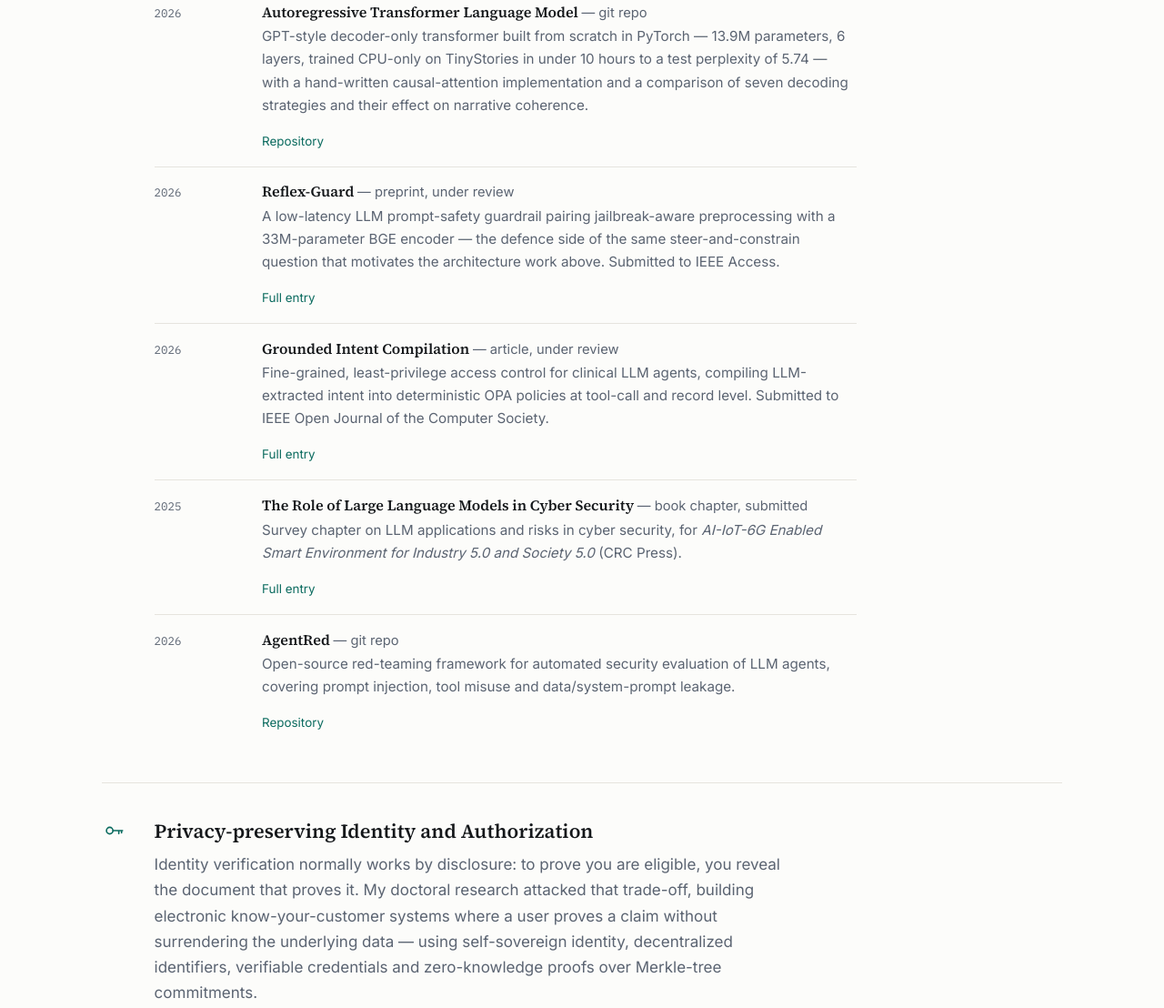
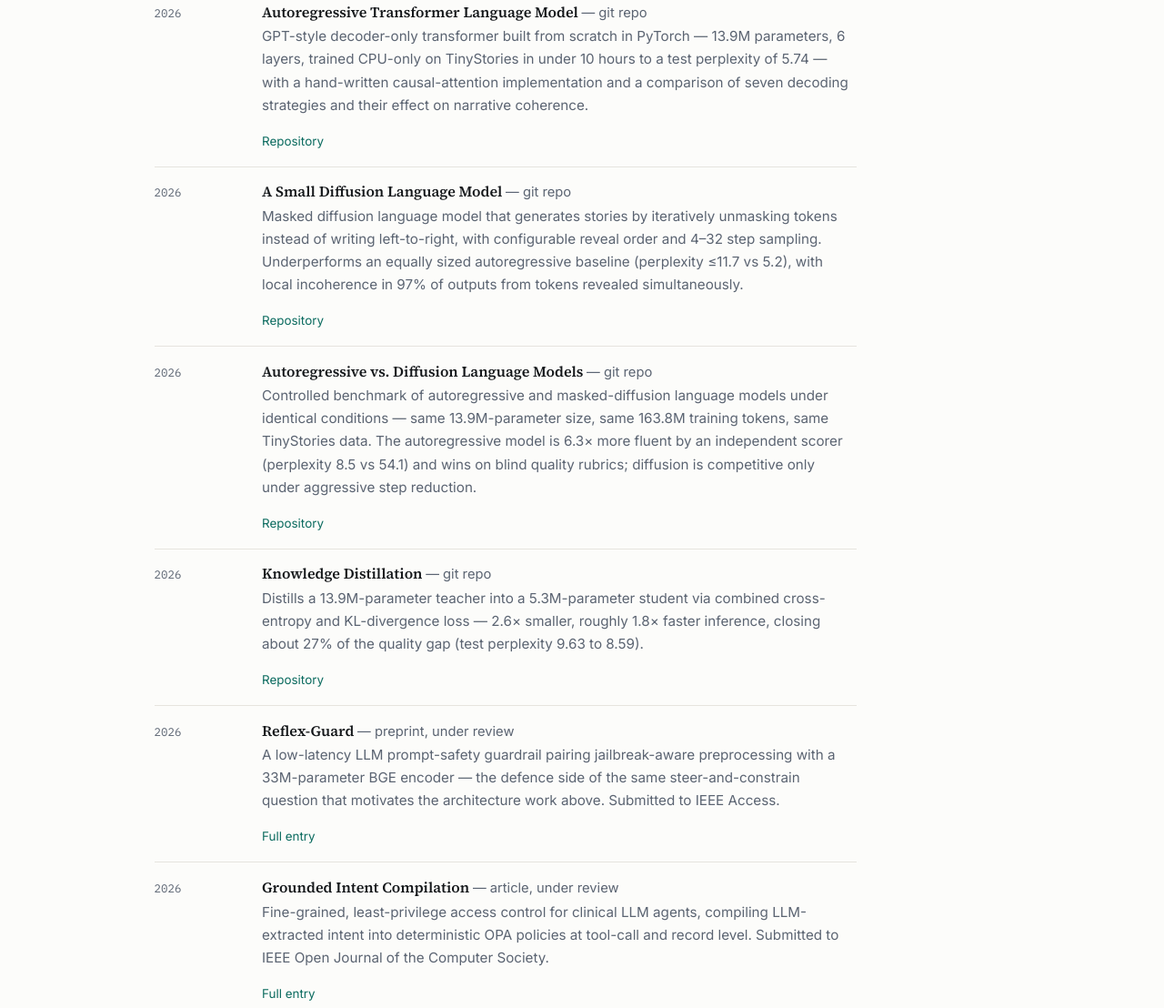
Before and after one commit to istiaque010/biography, a plain HTML site: page research.html in a window 1280 px wide. Shown: the part 1682-2790 px from the top of the page at 91% size. Drawn offline with Linux system fonts and the light colour scheme.

Commit message:
Add three more LLM-architecture repos as research contributions
Knowledge-Distillation, A-Small-Diffusion-Language-Model, and
Autoregressive-vs.-Diffusion-Language-Models join the Autoregressive
Transformer repo as current-direction contributions and software
artefacts; updates the LLM home-card count from 5 to 8.

Co-Authored-By: Claude Sonnet 5 <noreply@anthropic.com>

```diff
--- a/main.js
+++ b/main.js
@@ -280,7 +280,7 @@
   // "Current-direction contributions" list on the research page (papers under
   // review plus git repos), kept in sync by hand since those aren't all
   // publications.js entries.
-  var DIRECTION_CONTRIBUTIONS = { llm: 5 };
+  var DIRECTION_CONTRIBUTIONS = { llm: 8 };
 
   // Home cards always point at the matching section on the research page;
   // the count here is just a label, not a link target.
--- a/research.html
+++ b/research.html
@@ -122,6 +122,51 @@
                  decoding strategies and their effect on narrative coherence.</p>
               <p class="links">
                 <a href="https://github.com/istiaque010/Autoregressive-Transformer-Language-Model" rel="noopener" target="_blank">Repository</a>
+              </p>
+            </div>
+          </li>
+          <li>
+            <span class="rows__when">2026</span>
+            <div>
+              <h3>A Small Diffusion Language Model <span class="meta">— git repo</span></h3>
+              <p>Masked diffusion language model that generates stories by
+                 iteratively unmasking tokens instead of writing left-to-right,
+                 with configurable reveal order and 4&ndash;32 step sampling.
+                 Underperforms an equally sized autoregressive baseline
+                 (perplexity &le;11.7 vs 5.2), with local incoherence in 97% of
+                 outputs from tokens revealed simultaneously.</p>
+              <p class="links">
+                <a href="https://github.com/istiaque010/A-Small-Diffusion-Language-Model" rel="noopener" target="_blank">Repository</a>
+              </p>
+            </div>
+          </li>
+          <li>
+            <span class="rows__when">2026</span>
+            <div>
+              <h3>Autoregressive vs. Diffusion Language Models <span class="meta">— git repo</span></h3>
+              <p>Controlled benchmark of autoregressive and masked-diffusion
+                 language models under identical conditions &mdash; same
+                 13.9M-parameter size, same 163.8M training tokens, same
+                 TinyStories data. The autoregressive model is 6.3&times; more
+                 fluent by an independent scorer (perplexity 8.5 vs 54.1) and
+                 wins on blind quality rubrics; diffusion is competitive only
+                 under aggressive step reduction.</p>
+              <p class="links">
+                <a href="https://github.com/istiaque010/Autoregressive-vs.-Diffusion-Language-Models" rel="noopener" target="_blank">Repository</a>
+              </p>
+            </div>
+          </li>
+          <li>
+            <span class="rows__when">2026</span>
+            <div>
+              <h3>Knowledge Distillation <span class="meta">— git repo</span></h3>
+              <p>Distills a 13.9M-parameter teacher into a 5.3M-parameter
+                 student via combined cross-entropy and KL-divergence loss
+                 &mdash; 2.6&times; smaller, roughly 1.8&times; faster
+                 inference, closing about 27% of the quality gap (test
+                 perplexity 9.63 to 8.59).</p>
+              <p class="links">
+                <a href="https://github.com/istiaque010/Knowledge-Distillation" rel="noopener" target="_blank">Repository</a>
               </p>
             </div>
           </li>
@@ -266,6 +311,46 @@
         <li>
           <span class="rows__when">2026</span>
           <div>
+            <h3>A Small Diffusion Language Model <span class="meta">— masked-diffusion LM built from scratch</span></h3>
+            <p>Bidirectional transformer trained to generate stories by
+               iteratively unmasking tokens rather than writing left-to-right,
+               with configurable reveal ordering and 4&ndash;32 step sampling.
+               Benchmarked against an equally sized autoregressive model.
+               Developer and maintainer.</p>
+            <p class="links">
+              <a href="https://github.com/istiaque010/A-Small-Diffusion-Language-Model" rel="noopener" target="_blank">Repository</a>
+            </p>
+          </div>
+        </li>
+        <li>
+          <span class="rows__when">2026</span>
+          <div>
+            <h3>Autoregressive vs. Diffusion Language Models <span class="meta">— controlled architecture benchmark</span></h3>
+            <p>Head-to-head comparison of autoregressive and masked-diffusion
+               language models at matched parameter count and training data,
+               scored on fluency, blind quality rubrics and inference latency.
+               Developer and maintainer.</p>
+            <p class="links">
+              <a href="https://github.com/istiaque010/Autoregressive-vs.-Diffusion-Language-Models" rel="noopener" target="_blank">Repository</a>
+            </p>
+          </div>
+        </li>
+        <li>
+          <span class="rows__when">2026</span>
+          <div>
+            <h3>Knowledge Distillation <span class="meta">— teacher-student compression for a small LM</span></h3>
+            <p>Distills a 13.9M-parameter language model into a 5.3M-parameter
+               student via combined cross-entropy and KL-divergence loss,
+               trading a small quality gap for smaller size and faster
+               inference. Developer and maintainer.</p>
+            <p class="links">
+              <a href="https://github.com/istiaque010/Knowledge-Distillation" rel="noopener" target="_blank">Repository</a>
+            </p>
+          </div>
+        </li>
+        <li>
+          <span class="rows__when">2026</span>
+          <div>
             <h3>AgentRed <span class="meta">— AI agent security assessment framework</span></h3>
             <p>Open-source red-teaming framework for automated security evaluation of
                AI agents, covering prompt injection, tool misuse, sensitive-data
```
